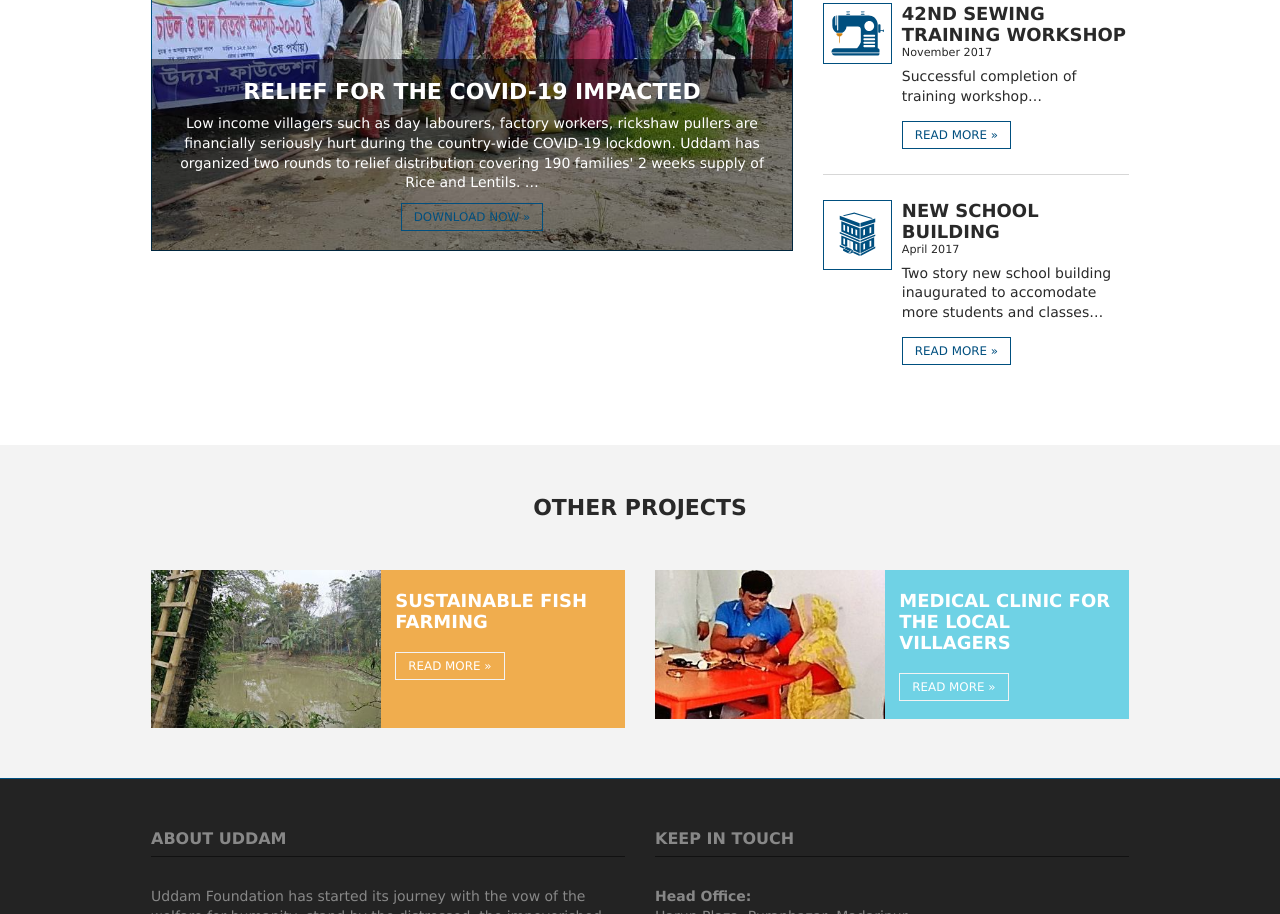
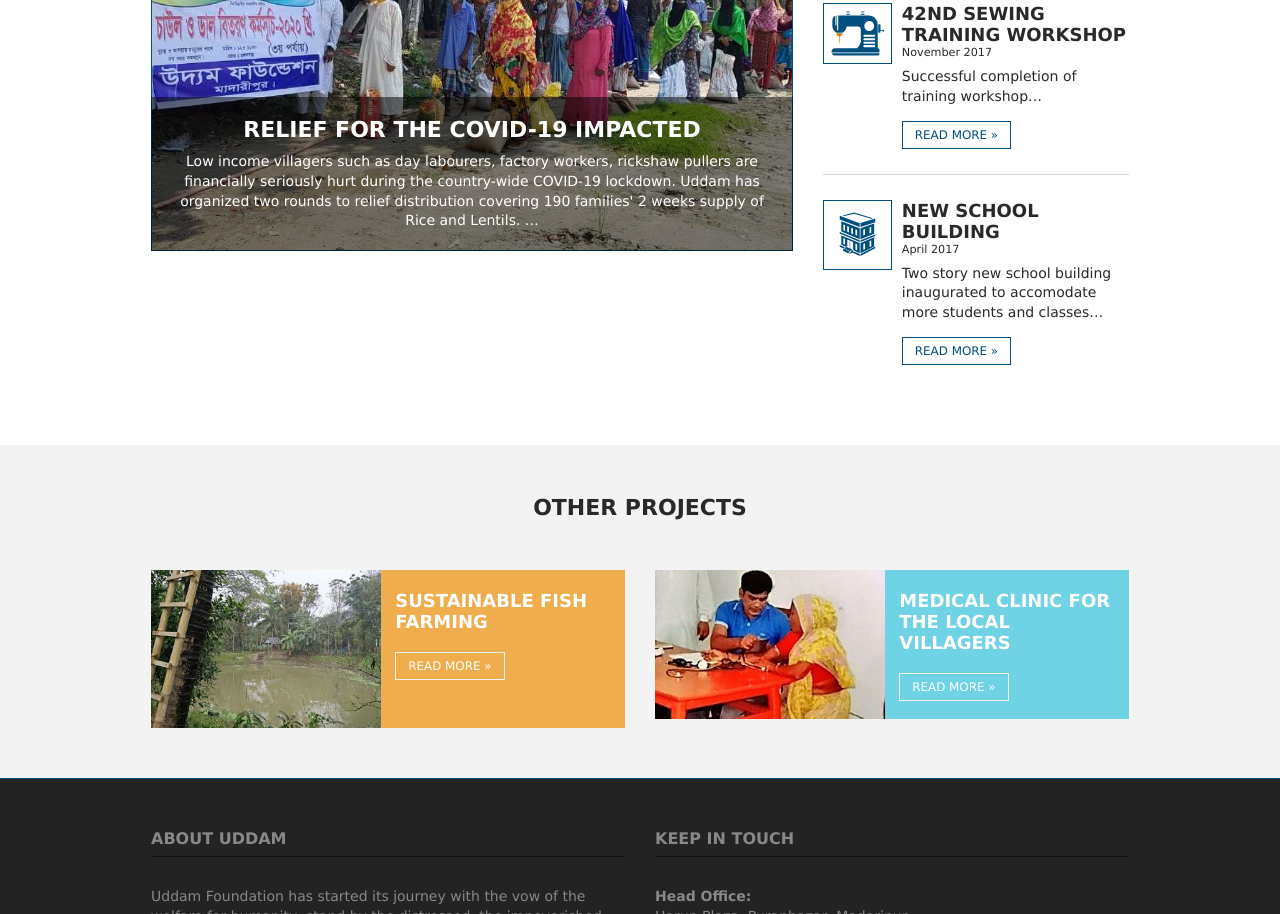
Before and after one commit to uddam/www, a plain HTML site: page index.html in a window 1280 px wide. Shown: the part 1013-1927 px from the top of the page. Drawn offline with Linux system fonts and the light colour scheme.

Commit message:
Update index.html

```diff
--- a/index.html
+++ b/index.html
@@ -150,7 +150,7 @@ Licence URI: http://www.os-templates.com/template-terms
           <figcaption>
             <h2 class="heading">Relief for the COVID-19 impacted</h2>
             <p class="shortintro">Low income villagers such as day labourers, factory workers, rickshaw pullers are financially seriously hurt during the country-wide COVID-19 lockdown. Uddam has organized two rounds to relief distribution covering 190 families' 2 weeks supply of Rice and Lentils. &hellip;</p>
-            <p class="link"><a class="btn" href="forms/ScholarshipApplication.pdf">Download Now &raquo;</a></p>
+            <!-- <p class="link"><a class="btn" href="#">&raquo;</a></p> -->
           </figcaption>
         </figure>
       </div>
```
